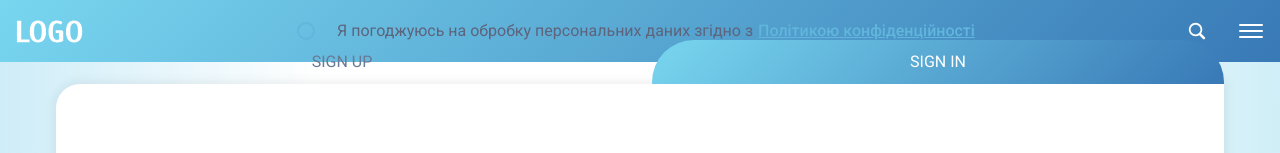
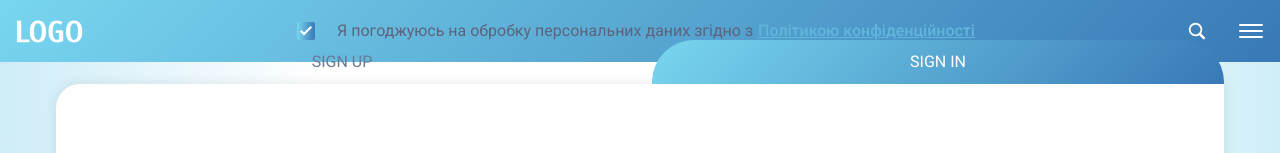
Before and after one commit to it-volunteers-ukraine/ChariERP, a Next.js app in the folder client/: page /en/sign-in in a window 1280 px wide. Shown: the top 153 px of the page. Built offline with nearby package versions, Linux system fonts and the light colour scheme.

Commit message:
Added class check

```diff
--- a/client/src/components/checkbox/icon/index.tsx
+++ /dev/null
@@ -1,22 +0,0 @@
-import React from 'react';
-
-interface ICheckProps {
-  disabled?: boolean;
-}
-
-const Check = ({ disabled }: ICheckProps) => (
-  <svg
-    xmlns="http://www.w3.org/2000/svg"
-    width="18"
-    height="18"
-    viewBox="0 0 18 18"
-    fill="none"
-  >
-    <path
-      d="M7 13.4L3 9.4L4.4 8L7 10.6L13.6 4L15 5.4L7 13.4Z"
-      fill={disabled ? '#A8A8AD' : '#fff'}
-    />
-  </svg>
-);
-
-export { Check };
--- a/client/src/components/checkbox/index.tsx
+++ b/client/src/components/checkbox/index.tsx
@@ -1,8 +1,7 @@
 import React from 'react';
 import Link from 'next/link';
 
-// import { Check } from '@/assets/icons';
-import { Check } from './icon';
+import { Check } from '@/assets/icons';
 import { ICheckboxProps } from './types';
 
 import { getStyles } from './styles';
@@ -37,10 +36,9 @@ const Checkbox = ({
           className={styles.input}
         />
 
-        {checked && type === 'checkbox' && <Check disabled={disabled} />}
-        {checked && type === 'radio' && (
-          <div className={styles.radioChecked}></div>
-        )}
+        {checked && type === 'checkbox' && <Check className={styles.check} />}
+
+        {checked && type === 'radio' && <div className={styles.radioChecked} />}
       </div>
 
       {label && (
--- a/client/src/components/checkbox/styles.ts
+++ b/client/src/components/checkbox/styles.ts
@@ -18,7 +18,7 @@ export const getStyles = ({
       // 'border-0 bg-checkbox-selected': !disabled && checked,
       'border-0 bg-gradient-to-r from-checkbox-selected-bluecrayola to-checkbox-selected-deepblue':
         !disabled && checked,
-      'bg-checkbox-disabled-selected': disabled && checked,
+      'bg-checkbox-disabled-selected border-0': disabled && checked,
       'border-2 border-checkbox-error': !disabled && error && !checked,
       'group-hover:border-black': !checked && !disabled && !error,
     },
@@ -50,4 +50,7 @@ export const getStyles = ({
       'text-checkbox-link-error': error && !disabled && !checked,
     },
   ),
+  check: clsx('text-white', {
+    'text-checkbox-check': disabled,
+  }),
 });
--- a/client/src/components/header/index.tsx
+++ b/client/src/components/header/index.tsx
@@ -17,7 +17,7 @@ import { useState } from 'react';
 export const Header = () => {
   const router = useRouter();
   const auth = useTranslations('auth-page.links');
-  const [checked, setChecked] = useState<boolean>(false);
+  const [checked, setChecked] = useState<boolean>(true);
 
   return (
     <header className="fixed w-full top-0 bg-header-gradient py-[19px] desktop:py-[21px]">
@@ -25,7 +25,7 @@ export const Header = () => {
         <Logo />
 
         <Checkbox
-          type="radio"
+          type="checkbox"
           // error={true}
           // disabled={true}
           checked={checked}
--- a/client/tailwind.config.ts
+++ b/client/tailwind.config.ts
@@ -16,6 +16,7 @@ const caret = '#61B6DB';
 const swissCoffee = '#D0CBCB';
 const lynch = '#687A95';
 const lobLolly = '#BEC6D0';
+const spunPearl = '#A8A8AD';
 
 //Gradients
 const blueCrayolaToDeepBlue = `linear-gradient(135deg, ${blueCrayola} 0%, ${deepBlue} 100%)`;
@@ -58,6 +59,7 @@ const config: Config = {
           'link-disabled-selected': lobLolly,
           error: error,
           'link-error': error,
+          check: spunPearl,
         },
         radio: {
           'default-border': lightBlue,
```
Also changed, not shown: client/src/assets/icons/check.svg.
